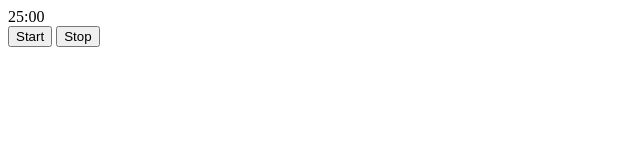
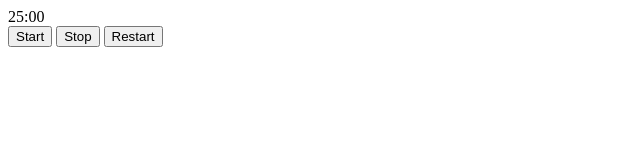
Before and after one commit to zackcarlson/pomodoro, a plain HTML site: page index.html in a window 1280 px wide. Shown: the whole page, without its empty margins (0-640 px from the left). Drawn offline with nearby package versions, Linux system fonts and the light colour scheme.

Commit message:
Adds restart button

```diff
--- a/index.html
+++ b/index.html
@@ -19,6 +19,9 @@
   <button id="stop">
     Stop
   </button>
+  <button id="restart">
+    Restart
+  </button>
 
   <script src="https://code.jquery.com/jquery-3.3.1.min.js" integrity="sha256-FgpCb/KJQlLNfOu91ta32o/NMZxltwRo8QtmkMRdAu8=" crossorigin="anonymous"></script>
   <script src="./index.js"></script>
```
